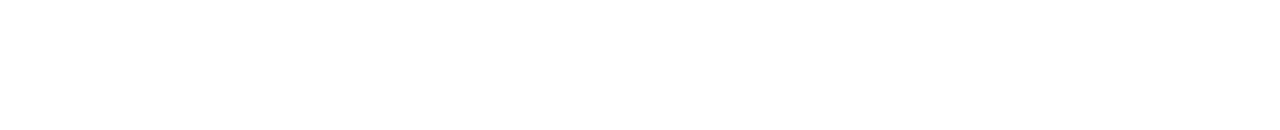
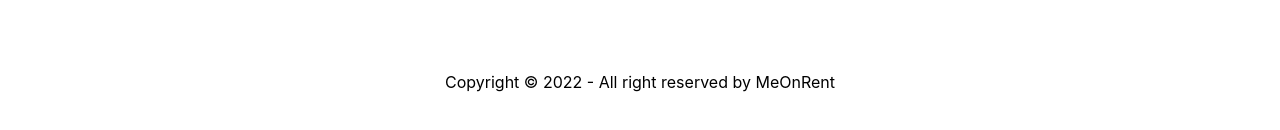
Before and after one commit to dkk2901/meonrent, a React (Create React App) app: page /dashboard in a window 1280 px wide. Shown: the part 642-772 px from the top of the page. Built offline with nearby package versions, Linux system fonts and the light colour scheme; no server answers.

Commit message:
Update 4 files

```diff
--- a/src/Pages/AdvertismentItems/AdvertismentItem.css
+++ b/src/Pages/AdvertismentItems/AdvertismentItem.css
@@ -0,0 +1,3 @@
+p{
+    color: black;
+}
--- a/src/Pages/Home/Banner/Banner.css
+++ b/src/Pages/Home/Banner/Banner.css
@@ -1,6 +1,6 @@
 .carousel{
   width:100%;
-  height:500px;
+  height:800px;
 
 }
 .image{
--- a/src/Pages/Home/Banner/Banner.js
+++ b/src/Pages/Home/Banner/Banner.js
@@ -8,13 +8,13 @@
             <div id="carouselExampleControls" class="carousel slide" data-bs-ride="carousel">
   <div class="carousel-inner">
     <div class="carousel-item active">
-      <img src={image} class="d-block w-100" alt="..."/>
+      <img src="https://images.unsplash.com/photo-1654999084215-1c35f5b7dc37?ixlib=rb-4.0.3&ixid=MnwxMjA3fDB8MHxwaG90by1wYWdlfHx8fGVufDB8fHx8&auto=format&fit=crop&w=1170&q=80" class="d-block w-100" alt="..."/>
     </div>
     <div class="carousel-item">
-      <img src={image} class="d-block w-100" alt="..."/>
+      <img src="https://images.unsplash.com/photo-1506880018603-83d5b814b5a6?ixlib=rb-4.0.3&ixid=MnwxMjA3fDB8MHxwaG90by1wYWdlfHx8fGVufDB8fHx8&auto=format&fit=crop&w=1074&q=80" class="d-block w-100" alt="..."/>
     </div>
     <div class="carousel-item">
-      <img src={image} class="d-block w-100" alt="..."/>
+      <img src="https://images.unsplash.com/photo-1519791883288-dc8bd696e667?ixlib=rb-4.0.3&ixid=MnwxMjA3fDB8MHxwaG90by1wYWdlfHx8fGVufDB8fHx8&auto=format&fit=crop&w=1170&q=80" class="d-block w-100" alt="..."/>
     </div>
   </div>
   <button class="carousel-control-prev" type="button" data-bs-target="#carouselExampleControls" data-bs-slide="prev">
--- a/src/Pages/Shared/Footer/Footer.js
+++ b/src/Pages/Shared/Footer/Footer.js
@@ -33,7 +33,7 @@
                 </div>
             </div>
             <div className='text-center mt-32'>
-                <p>Copyright © 2022 - All right reserved by Recycled-Books</p>
+                <p>Copyright © 2022 - All right reserved by MeOnRent</p>
             </div>
         </footer>
     );
```
